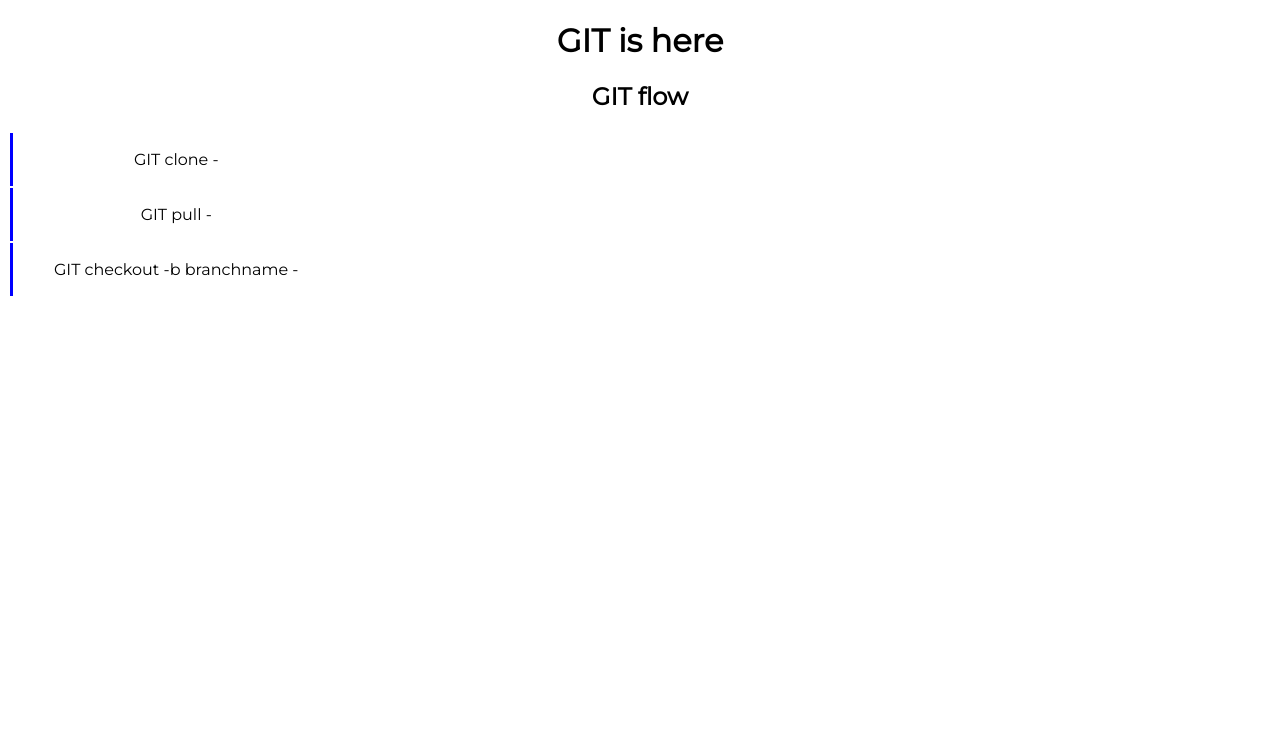
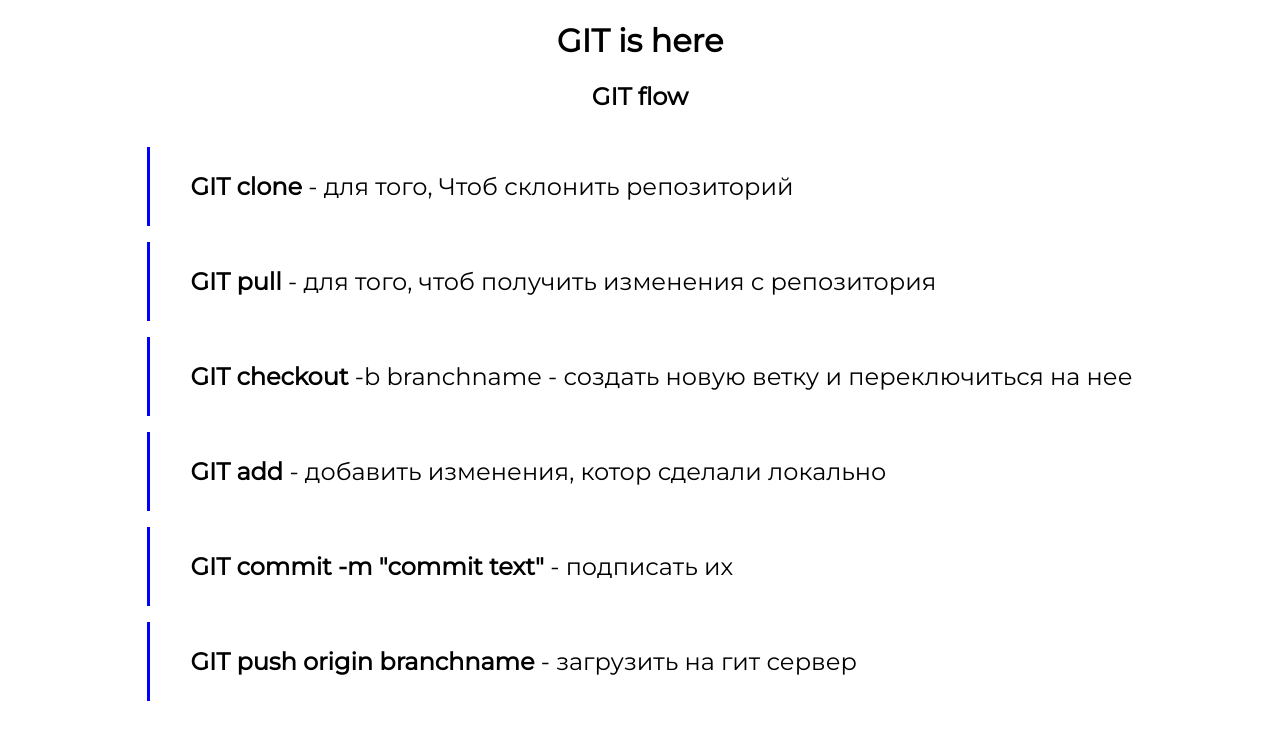
Before and after one commit to blessedmane/lesson5, a plain HTML site: page index.html in a window 1280 px wide. Drawn offline with Linux system fonts and the light colour scheme.

Commit message:
second commit

```diff
--- a/index.html
+++ b/index.html
@@ -17,20 +17,42 @@
     <tr>
     <td>
         <ul>
-            <li>GIT clone - </li>
+            <li><strong>GIT clone</strong> - для того, Чтоб склонить репозиторий </li>
         </ul>
     </td>
     </tr>
     <tr>
         <td>
             <ul>
-            <li>GIT pull - </li>
+                <li><strong>GIT pull</strong> - для того, чтоб получить изменения с репозитория</li>
             </ul>
         </td>
     </tr>
+    <tr>
         <td>
             <ul>
-            <li>GIT checkout -b branchname - </li>
+                <li><strong>GIT checkout</strong> -b branchname - создать новую ветку и переключиться на нее</li>
+            </ul>
+        </td>
+    </tr>
+    <tr>
+        <td>
+            <ul>
+                <li><strong>GIT add</strong> - добавить изменения, котор сделали локально </li>
+            </ul>
+        </td>
+    </tr>
+    <tr>
+        <td>
+            <ul>
+                <li><strong>GIT commit -m "commit text"</strong> - подписать их</li>
+            </ul>
+        </td>
+    </tr>
+    <tr>
+        <td>
+            <ul>
+                <li><strong>GIT push origin branchname</strong> - загрузить на гит сервер </li>
             </ul>
         </td>
     </tr>
--- a/style.css
+++ b/style.css
@@ -5,7 +5,16 @@ body{
 li{
     list-style-type: none;
 }
+table{
+    border-collapse: separate;
+    border-spacing: 1em;
+}
 td{
-    text-align: center;
+    text-align: left;
+    font-size: 24px;
     border-left: 3px solid blue;
 }
+
+table{
+    margin: 0 auto;
+}
```
Lines whose indentation alone changed are shown as unchanged.
